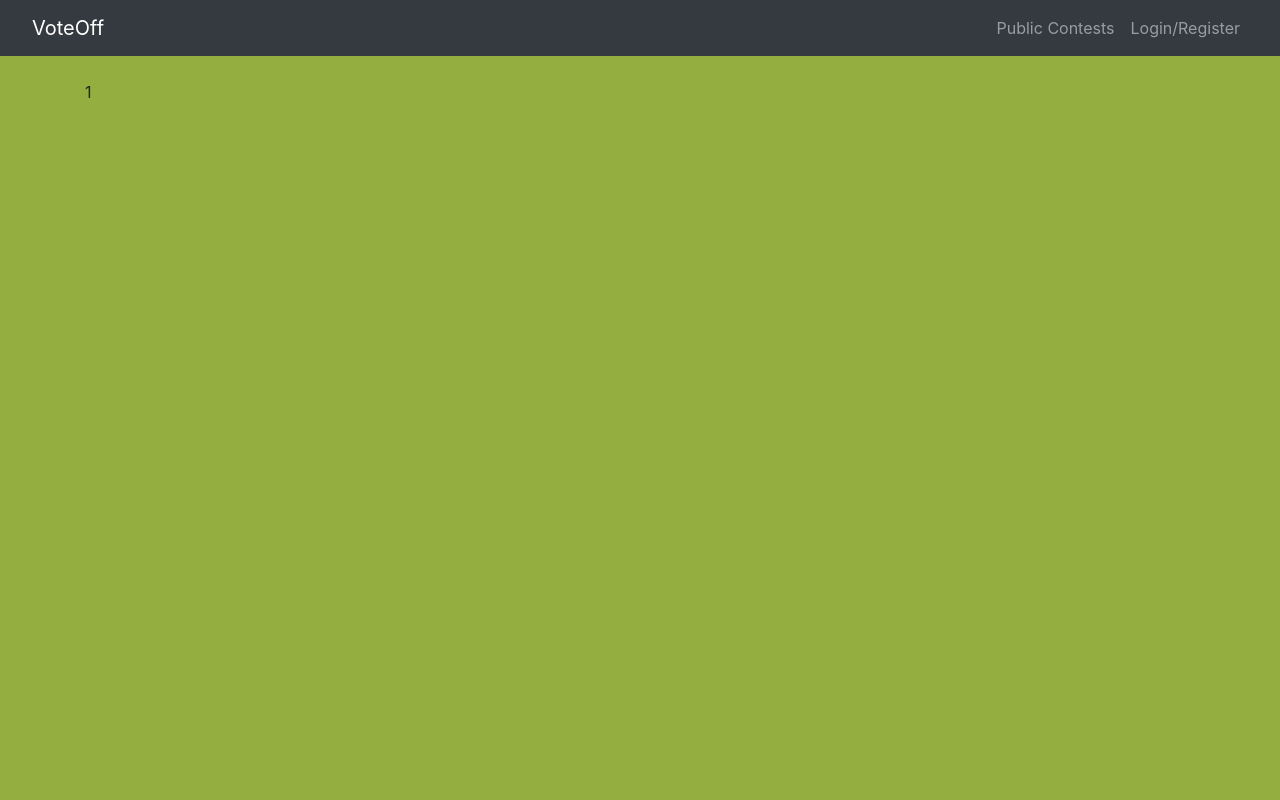
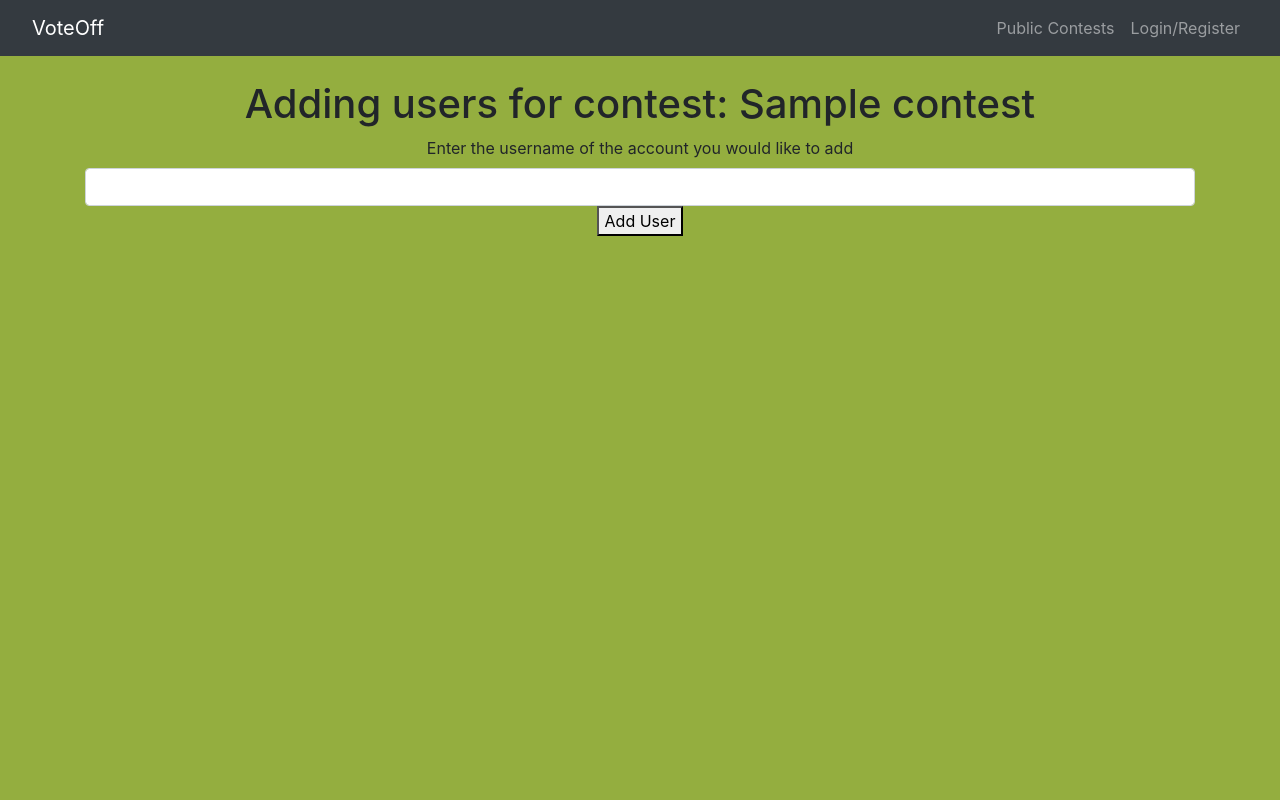
Before and after one commit to trey-sumida/voteoff-django, a Django app: page /lists/addusers/1/ in a window 1280 px wide. Run offline with Django 3.2, Linux system fonts and the light colour scheme; tables that the repository leaves empty hold one stand-in row (values such as "Sample post"); some libraries are stand-ins or nearby versions.

Commit message:
Allowed users page working

```diff
--- a/voteoff-project/lists/admin.py
+++ b/voteoff-project/lists/admin.py
@@ -1,5 +1,5 @@
 from django.contrib import admin
-from .models import Contest, Choice
+from .models import Contest, Choice, AllowedUsers
 
 admin.site.site_header = "VoteOff Admin"
 admin.site.site_title = "VoteOff Admin Area"
@@ -21,4 +21,5 @@ class ContestAdmin(admin.ModelAdmin):
     inlines = [ChoiceInLine]
 
 
+admin.site.register(AllowedUsers)
 admin.site.register(Contest, ContestAdmin)
--- a/voteoff-project/lists/templates/lists/addusers.html
+++ b/voteoff-project/lists/templates/lists/addusers.html
@@ -4,7 +4,14 @@
 <link rel="stylesheet" type="text/css" href="{% static 'css/lists.css' %}">
 {% endblock %}
 {% block content %}
-<div class="details-div">
-{{contest.id}}
+<div class="details-div" style="text-align: center;">
+<h1>Adding users for contest: {{ contest.contest_title }}</h1>
+{{message}}
+<form method='POST'>
+    {% csrf_token %}
+    <label for="allowed_user">Enter the username of the account you would like to add</label>
+    <input class="form-control" name="allowed_user" id="allowed_user">
+    <button type="submit">Add User</button>
+</form>
 </div>
 {% endblock %}
--- a/voteoff-project/lists/views.py
+++ b/voteoff-project/lists/views.py
@@ -1,7 +1,8 @@
 from django.shortcuts import render, get_object_or_404, redirect
 from django.urls import reverse
 from django.http import Http404, HttpResponseRedirect
-from .models import Contest, Choice
+from .models import Contest, Choice, AllowedUsers
+from account.models import Account
 from django.contrib.auth.forms import AuthenticationForm
 from django.contrib.auth import login, logout, authenticate
 from .forms import ContestForm
@@ -172,9 +173,23 @@ def createcontest(request):
         if (newcontest.public):
             return redirect("lists:detail", contest_id=newcontest.id)
         else:
+            allowed_users = AllowedUsers.objects.create(contest=newcontest, allowed_user=request.user)
+            allowed_users.save()
             return redirect("lists:addusers", contest_id=newcontest.id)
 
 # Allows user to add people to private contest
 def addusers(request, contest_id):
     contest = Contest.objects.get(pk=contest_id)
-    return render(request, "lists/addusers.html", {'contest': contest})
+    if request.method == "GET":
+        return render(request, "lists/addusers.html", {'contest': contest})
+    else:
+        try:
+            user = Account.objects.get(username=request.POST['allowed_user'])
+        except:
+            return render(request, "lists/addusers.html", {'contest': contest, 'message': "User does not exist"})
+        new_allowed_user, created = AllowedUsers.objects.get_or_create(contest=contest, allowed_user=user)
+        new_allowed_user.save()
+        if created:
+            return render(request, "lists/addusers.html", {'contest': contest, 'message': new_allowed_user.allowed_user.username})
+        else:
+            return render(request, "lists/addusers.html", {'contest': contest, 'message': "User has already been added"})
```
Also changed, not shown: voteoff-project/lists/migrations/0005_allowedusers.py (added).
